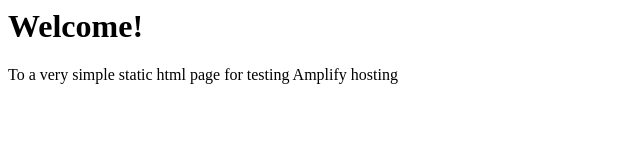
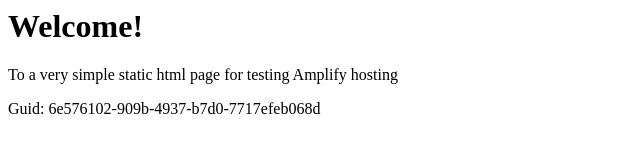
Before and after one commit to aws-aemilia-cdg/Github-PR-Commit-Integration-Test-DoNotTouch-Gith-OKSLNVO2-v1-prod-eu-west-3, a website: page src/index.html in a window 1280 px wide. Shown: the whole page, without its empty margins (0-640 px from the left). Drawn offline with Linux system fonts and the light colour scheme.

Commit message:
commit from integ tests

```diff
--- a/src/index.html
+++ b/src/index.html
@@ -1,3 +1,5 @@
+
+
 <html lang="en">
 
 <head>
@@ -10,6 +12,6 @@
 <body>
     <h1>Welcome!</h1>
     <p>To a very simple static html page for testing Amplify hosting</p>
-</body>
+    <p>Guid: 6e576102-909b-4937-b7d0-7717efeb068d</p></body>
 
 </html>
```
